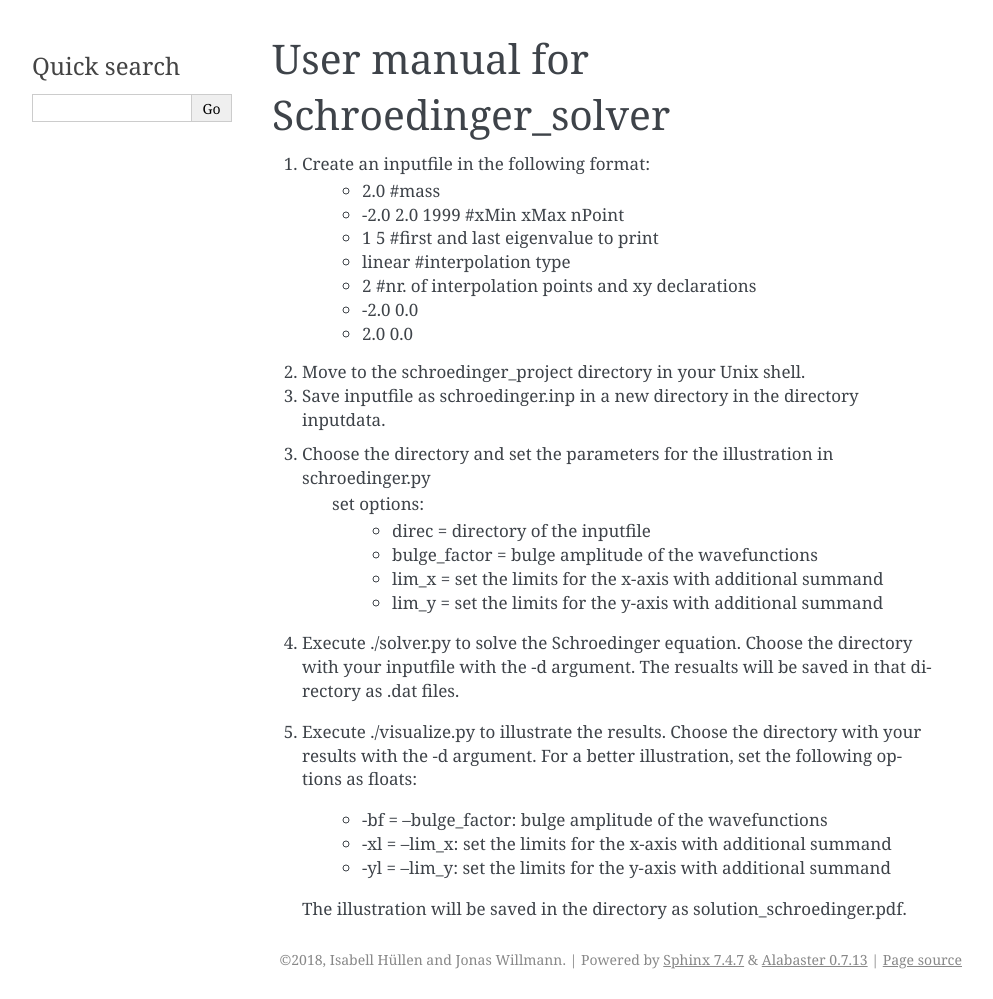
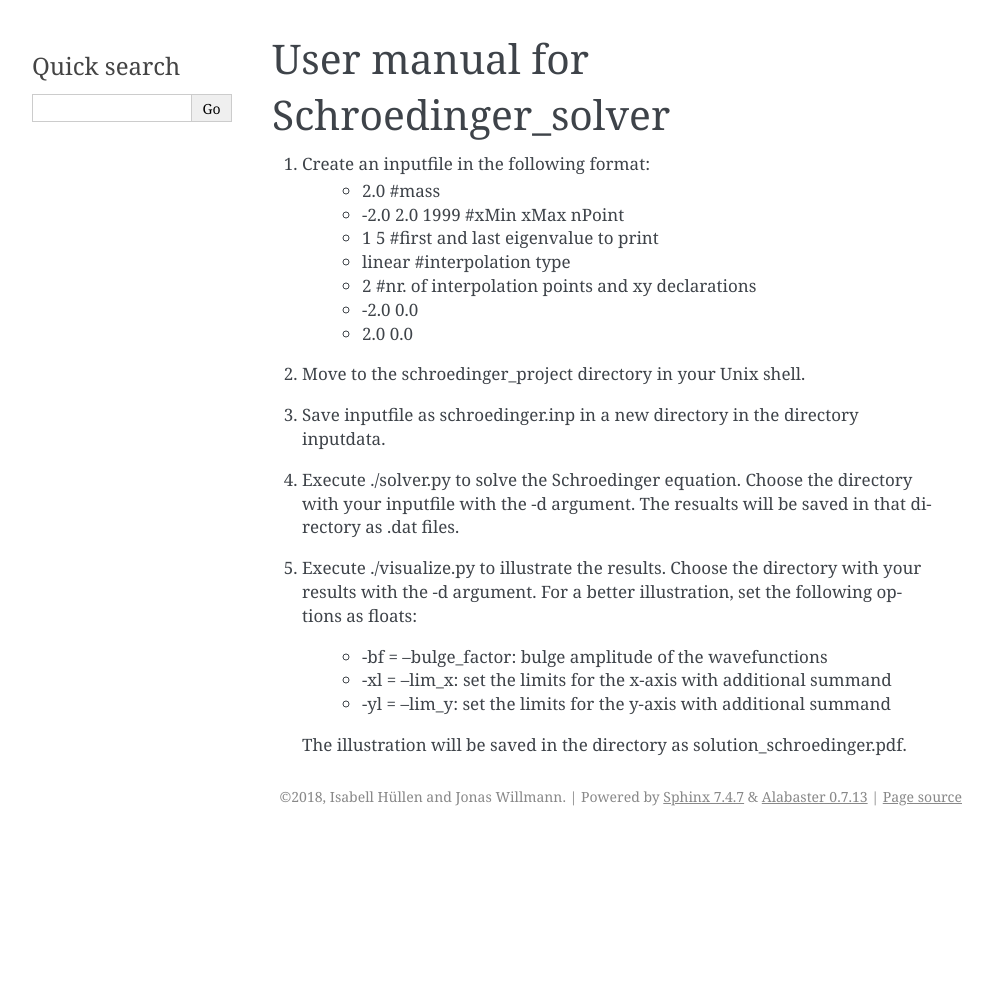
Before and after one commit to willmajo/schroedingerJ, a Sphinx documentation site: the page built from docs/readme.rst, in a window 1280 px wide. Shown: the whole page, without its empty margins (148-1141 px from the left). Built offline with Sphinx 7.4.7, drawn with Linux system fonts in a browser that asks for light colours; after the commit the page ends 900 px from its top, so only the background shows below that.

Commit message:
Fixed mistakes

```diff
--- a/docs/readme.rst
+++ b/docs/readme.rst
@@ -15,19 +15,12 @@ User manual for Schroedinger_solver
 
 3. Save inputfile as schroedinger.inp in a new directory in the directory inputdata.
 
-3. Choose the directory and set the parameters for the illustration in schroedinger.py
-    set options:
-                 * direc = directory of the inputfile
-                 * bulge_factor = bulge amplitude of the wavefunctions
-                 * lim_x = set the limits for the x-axis with additional summand
-                 * lim_y = set the limits for the y-axis with additional summand
-
 4. Execute ./solver.py to solve the Schroedinger equation. Choose the directory with your
    inputfile with the -d argument. The resualts will be saved in that directory as .dat files.
 
 5. Execute ./visualize.py to illustrate the results. Choose the directory with your results
    with the -d argument. For a better illustration, set the following options as floats:
-                 * -bf = --bulge_factor: bulge amplitude of the wavefunctions
-                 * -xl = --lim_x: set the limits for the x-axis with additional summand
-                 * -yl = --lim_y: set the limits for the y-axis with additional summand
+      * -bf = --bulge_factor: bulge amplitude of the wavefunctions
+      * -xl = --lim_x: set the limits for the x-axis with additional summand
+      * -yl = --lim_y: set the limits for the y-axis with additional summand
    The illustration will be saved in the directory as solution_schroedinger.pdf.
```
